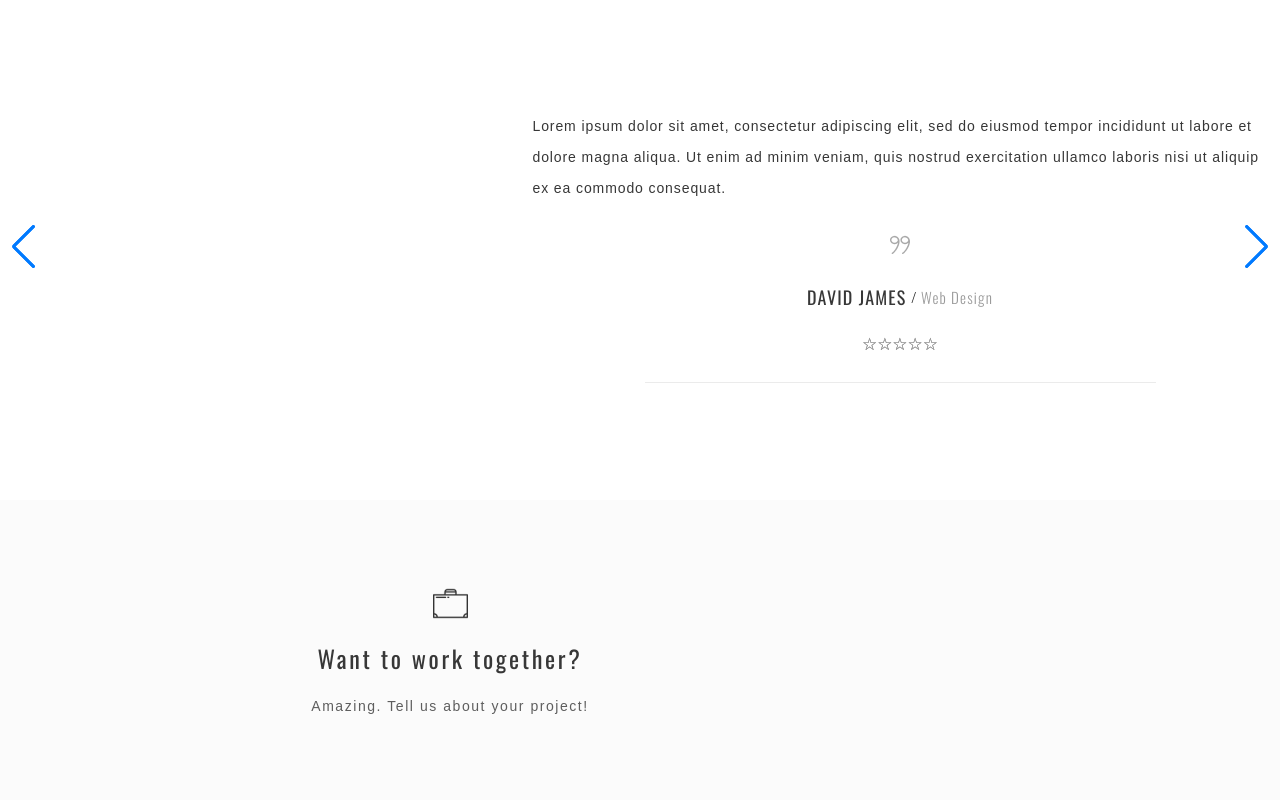
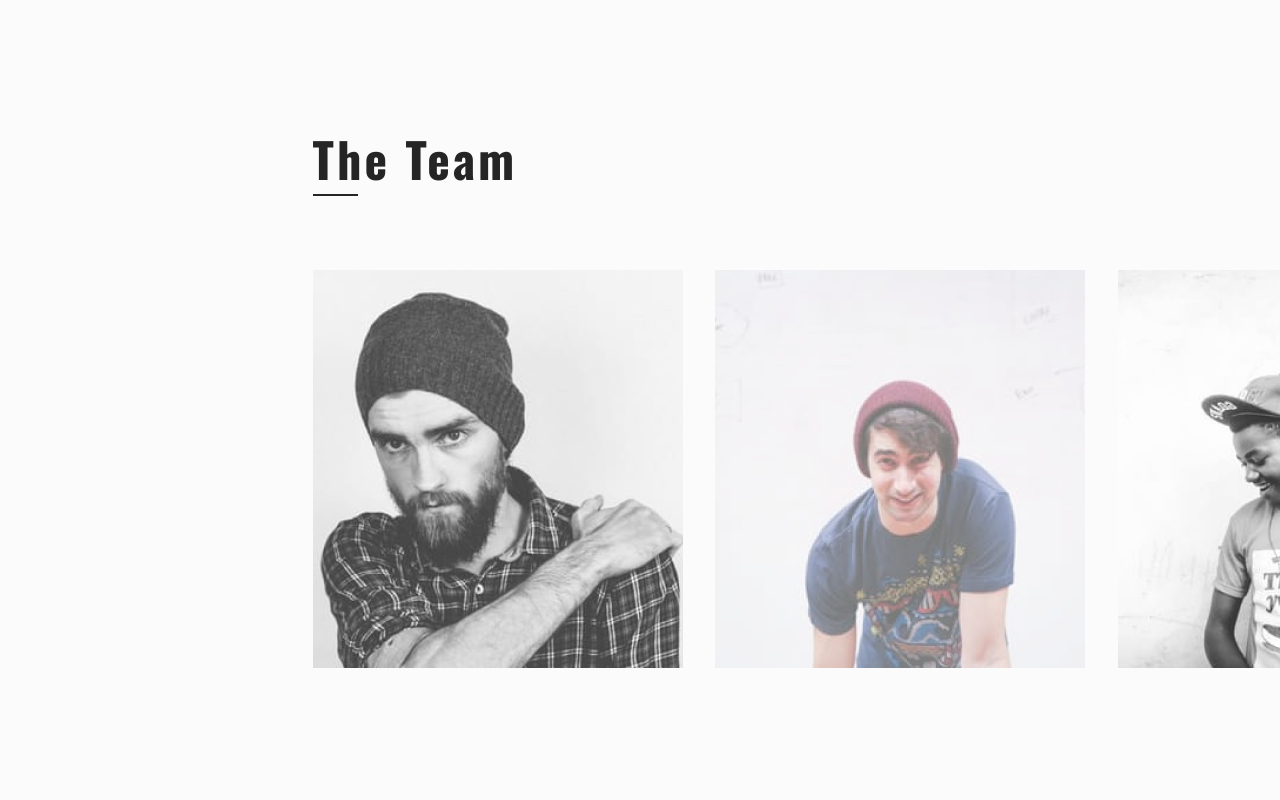
Before and after one commit to Yaroslav-Maneliuk/freebie_agency, a React (Create React App) app: page / in a window 1280 px wide. Shown: the part 900-1700 px from the top of the page. Built offline with nearby package versions, Linux system fonts and the light colour scheme.

Commit message:
add beta team section

```diff
--- a/src/App.jsx
+++ b/src/App.jsx
@@ -3,7 +3,7 @@ import Header from "./component/header/Header";
 // import Introduction from "./component/main/introduction/Introduction";
 // import OurServices from "./component/main/our_services/OurServices";
 // import LatestWorks from "./component/main/latest_works/LatestWorks";
-// import OurTeam from "./component/main/our_team/OurTeam";
+import OurTeam from "./component/main/our_team/OurTeam";
 import Review from "./component/main/review/Review";
 import Conaction from "./component/main/conaction/Conaction";
 import Footer from "./component/footer/Footer";
@@ -14,8 +14,8 @@ function App() {
       <Header />
       {/* <Introduction />
       <OurServices />
-      <LatestWorks />
-      <OurTeam />*/}
+      <LatestWorks />*/}
+      <OurTeam />
       <Review />
       <Conaction />
       <Footer />
--- a/src/component/main/our_team/OurTeam.jsx
+++ b/src/component/main/our_team/OurTeam.jsx
@@ -1,9 +1,65 @@
 import React from 'react'
+import s from "./OurTeam.module.css"
+import person1 from "../../../assets/images/person_1.png"
+import person2 from "../../../assets/images/person_2.png"
+import person3 from "../../../assets/images/person_3.png"
 
 const OurTeam = () => {
   return (
-    <div>OurTeam</div>
+    <section className={s.wrapper}>
+      <div className={s.team_module}>
+        <h2 className={s.team_title}>
+          the team
+        </h2>
+        <div className={s.person_container_wrapper}>
+          <div className={s.person_container} >
+          <img src={person1} alt="person1" className={s.person_container_image} />
+          <div className={s.person_container_overlay}>
+            <div className={s.person_container_text}>
+              <p className={s.person_container_text__name}>tom jones</p>
+              <p className={s.person_container_text__position}>creative director</p>
+              <p className={s.person_container_text__phrase}>Create with simplicity in mind!</p>
+            </div>
+          </div>
+        </div >
+        <div className={s.person_container} >
+          <img src={person2} alt="person2" className={s.person_container_image} />
+          <div className={s.person_container_overlay}>
+            <div className={s.person_container_text}>
+              <p className={s.person_container_text__name}>michael fraup</p>
+              <p className={s.person_container_text__position}>creative director</p>
+              <p className={s.person_container_text__phrase}>Create with simplicity in mind!</p>
+            </div>
+          </div>
+        </div >
+        <div className={s.person_container} >
+          <img src={person3} alt="person3" className={s.person_container_image} />
+          <div className={s.person_container_overlay}>
+            <div className={s.person_container_text}>
+              <p className={s.person_container_text__name}>tim cahill</p>
+              <p className={s.person_container_text__position}>creative director</p>
+              <p className={s.person_container_text__phrase}>Create with simplicity in mind!</p>
+            </div>
+          </div>
+        </div >
+        </div>
+
+      </div>
+    </section>
   )
 }
 
 export default OurTeam
+
+
+
+
+      //  <div className={s.person_container_wrapper}>
+      //     <div>
+      //       <img src={person1} alt="person1" className={s.person_image} />
+      //       <div className={s.person_preview}> <p>tom jones</p> </div>
+      //     </div>
+      //     <div><img src={person2} alt="person2" className={s.person_image} /></div>
+      //     <div><img src={person3} alt="person3" className={s.person_image} /></div>
+
+      //   </div>
--- a/src/component/main/our_team/OurTeam.module.css
+++ b/src/component/main/our_team/OurTeam.module.css
@@ -0,0 +1,123 @@
+.wrapper {
+  width: 1800px;
+  background-color: #fbfbfb;
+}
+
+.team_module {
+  width: 1175px;
+  padding-top: 129px;
+  padding-bottom: 160px;
+  margin-right: auto;
+  margin-left: auto;
+}
+
+.team_title {
+  margin-bottom: 74px;
+  font-family: "Oswald", sans-serif;
+  font-style: normal;
+  font-weight: 700;
+  font-size: 48px;
+  line-height: 71px;
+  letter-spacing: 3.072px;
+  color: #252525;
+  text-transform: capitalize;
+}
+
+.team_title::after {
+  content: "";
+  display: block;
+  bottom: 10px;
+  width: 45px;
+  height: 2px;
+  background-color: #252525;
+}
+
+/* -- person container -- */
+
+.person_container_wrapper{
+  display: flex;
+  flex-direction: row;
+  justify-content: space-between;
+  align-items: center;
+}
+
+.person_container {
+  position: relative;
+  width: 370px;
+  height: 398px;
+}
+
+.person_container_image {
+  display: block;
+  width: 370px;
+  height: 398px;
+}
+
+.person_container_overlay {
+  position: absolute;
+  bottom: 0;
+  left: 0;
+  right: 0;
+  background-color: #ffffff;
+  opacity: 0.5;
+  overflow: hidden;
+  width: 370px;
+  height: 0;
+  transition: 0.5s ease;
+}
+
+.person_container:hover .person_container_overlay {
+  height: 35%;
+  opacity: 0.92;
+}
+
+.person_container_text {
+  text-align: center;
+  white-space: nowrap;
+  color: #252525;
+  font-size: 20px;
+  position: absolute;
+  overflow: hidden;
+  top: 50%;
+  left: 50%;
+  transform: translate(-50%, -50%);
+  -ms-transform: translate(-50%, -50%);
+}
+
+.person_container_text__name,
+.person_container_text__position {
+  font-family: "Oswald";
+  font-style: normal;
+  font-weight: 300;
+  font-size: 18px;
+  line-height: 27px;
+  letter-spacing: 1.152px;
+}
+.person_container_text__name {
+  text-transform: uppercase;
+}
+
+.person_container_text__name::after {
+  content: "";
+  display: block;
+  margin-top: 9px;
+  margin-bottom: 9px;
+  margin-left: auto;
+  margin-right: auto;
+  width: 45px;
+  height: 2px;
+  background-color: #252525;
+}
+
+.person_container_text__position {
+  text-transform: capitalize;
+  margin-bottom: 12px;
+}
+.person_container_text__phrase {
+  font-family: "OpenSans", sans-serif;
+  font-size: 12px;
+  line-height: 25px;
+  letter-spacing: 1.008px;
+
+  color: #777777;
+}
--- a/src/component/main/review/Review.jsx
+++ b/src/component/main/review/Review.jsx
@@ -9,13 +9,6 @@ import "swiper/css";
 import "swiper/css/navigation";
 
 const Review = () => {
-
-  // new Swiper(".mySwiper", {
-  //   navigation: {
-  //     nextEl: ".swiper-button-next",
-  //     prevEl: ".swiper-button-prev",
-  //   },
-  // })
   return (
     <>
       <Swiper
@@ -160,8 +153,6 @@ const Review = () => {
             </div>
           </div>
         </SwiperSlide>
-        <div class="swiper-button-prev"></div>
-        <div class="swiper-button-next"></div>
       </Swiper>
     </>
   )
--- a/src/component/main/review/Review.module.css
+++ b/src/component/main/review/Review.module.css
@@ -71,16 +71,6 @@
   opacity: 0.5;
 }
 
-.swiper-button-prev::after{
-content: "--";
-width: 20px;
-height: 20px;
-position: absolute;
-color: red;
-}
-.swiper-button-next::after{
-  content: "++";
-}
 
 /* -- rating -- */
 .rating {
```
